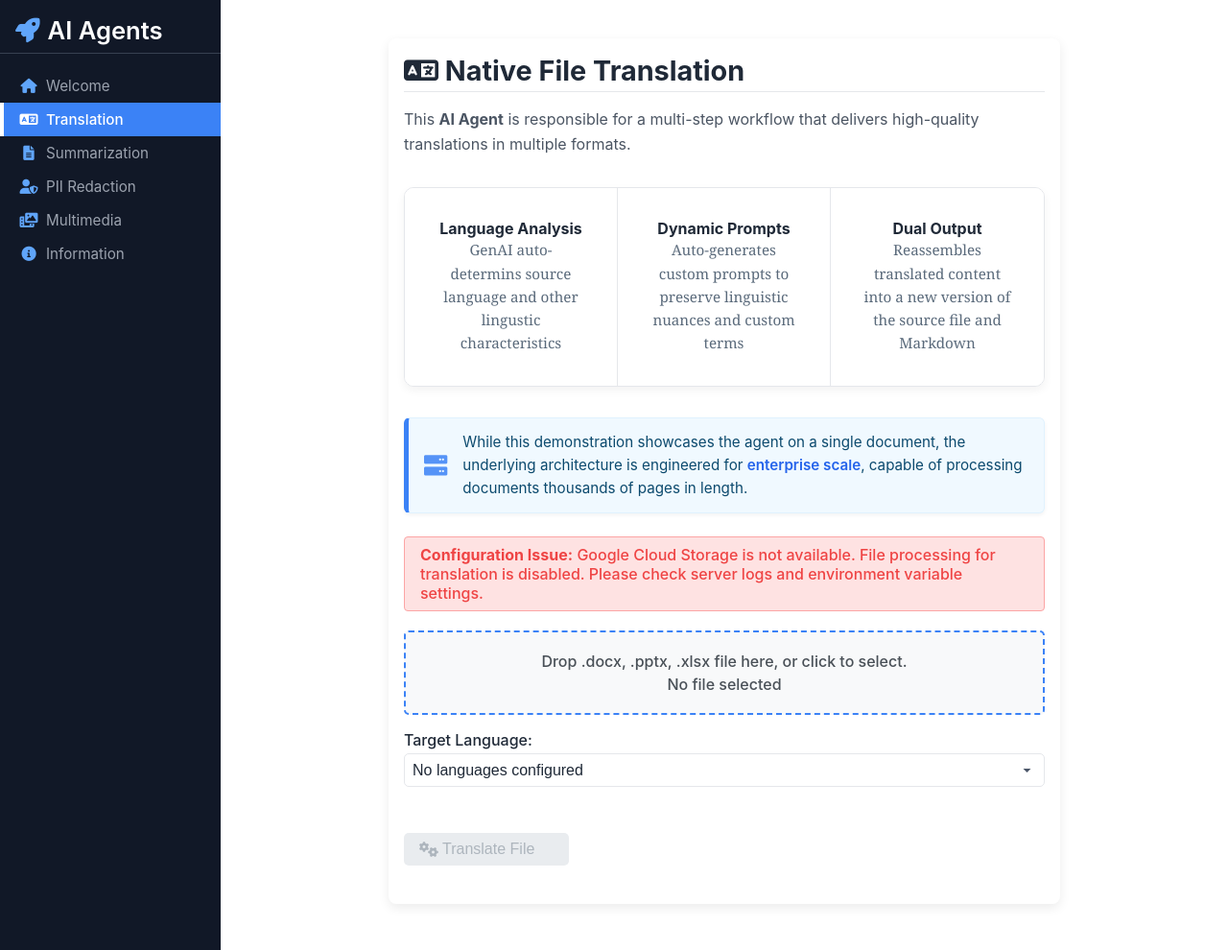
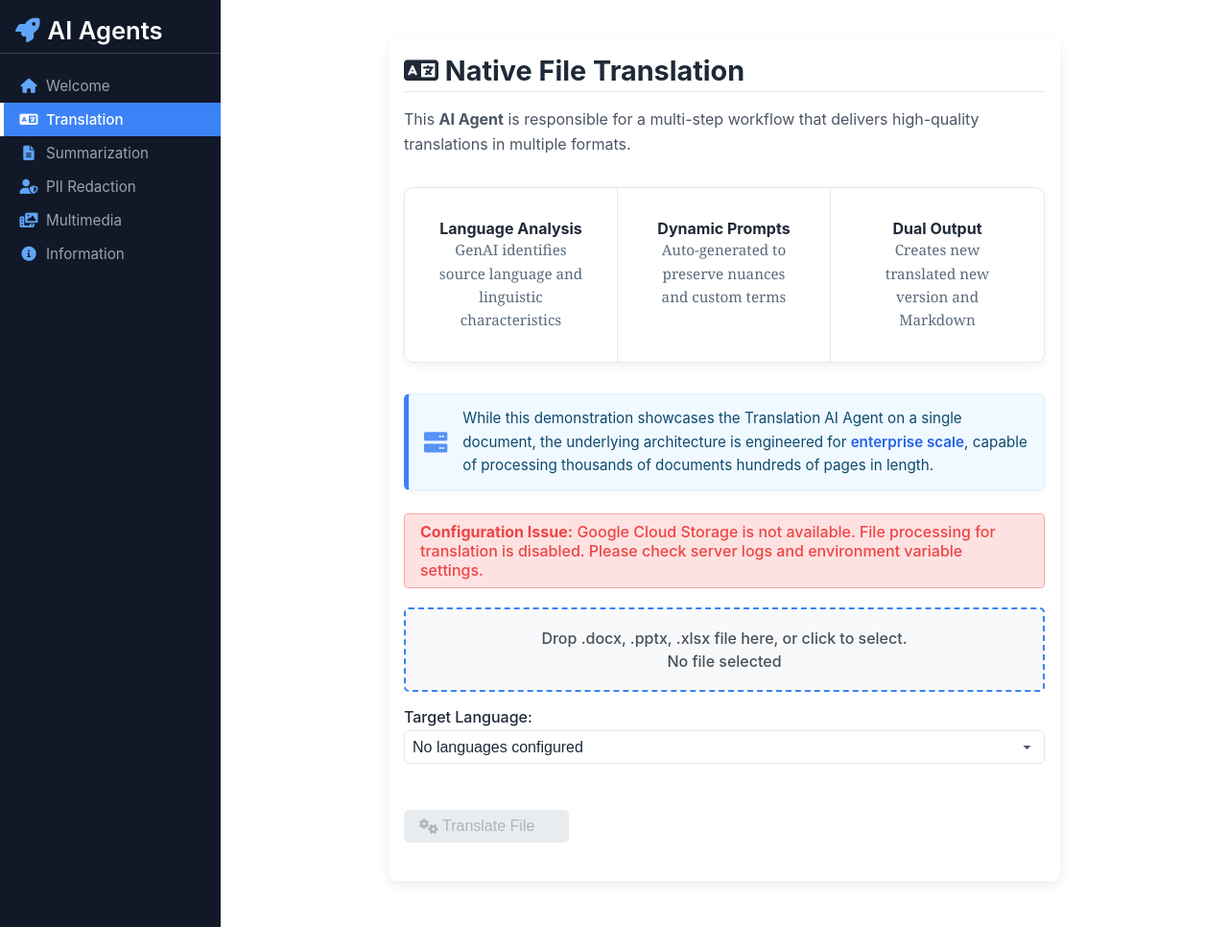
Before and after one commit to pohagan72/AgentShowcase, a Flask app: page /feature/translation in a window 1280 px wide. Shown: the whole page at 96% size. After the commit the page ends 966 px from the top, so only its background shows below. Run offline with Flask 3, Linux system fonts and the light colour scheme; some libraries are stand-ins or nearby versions.

Commit message:
Translation UX updates to fix typos and cleanup text

```diff
--- a/features/translation/templates/translation_content.html
+++ b/features/translation/templates/translation_content.html
@@ -107,21 +107,21 @@
     <div class="feature-grid">
         <div class="feature-item">
             <h4>Language Analysis</h4>
-            <p>GenAI auto-determins source language and other lingustic characteristics</p>
+            <p>GenAI identifies source language and linguistic characteristics</p>
         </div>
         <div class="feature-item">
             <h4>Dynamic Prompts</h4>
-            <p>Auto-generates custom prompts to preserve linguistic nuances and custom terms</p>
+            <p>Auto-generated to preserve nuances and custom terms</p>
         </div>
         <div class="feature-item">
             <h4>Dual Output</h4>
-            <p>Reassembles translated content into a new version of the source file and Markdown</p>
+            <p>Creates new translated new version and Markdown</p>
         </div>
     </div>
 
     <div class="feature-note">
         <i class="fas fa-server"></i>
-        <p>While this demonstration showcases the agent on a single document, the underlying architecture is engineered for <strong>enterprise scale</strong>, capable of processing documents thousands of pages in length.</p>
+        <p>While this demonstration showcases the Translation AI Agent on a single document, the underlying architecture is engineered for <strong>enterprise scale</strong>, capable of processing thousands of documents hundreds of pages in length.</p>
     </div>
 
     {% if not gcs_available or not gemini_configured %}
```
